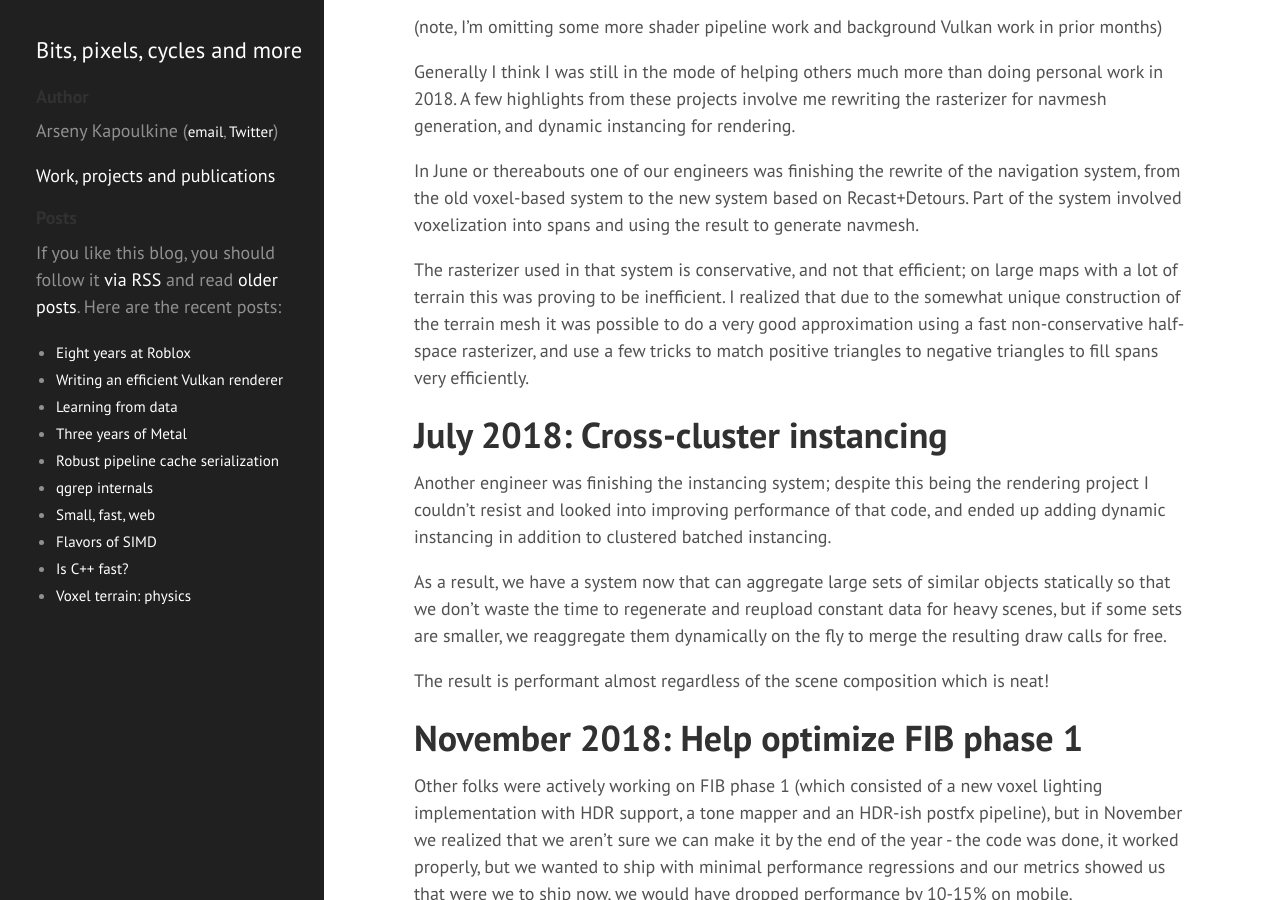
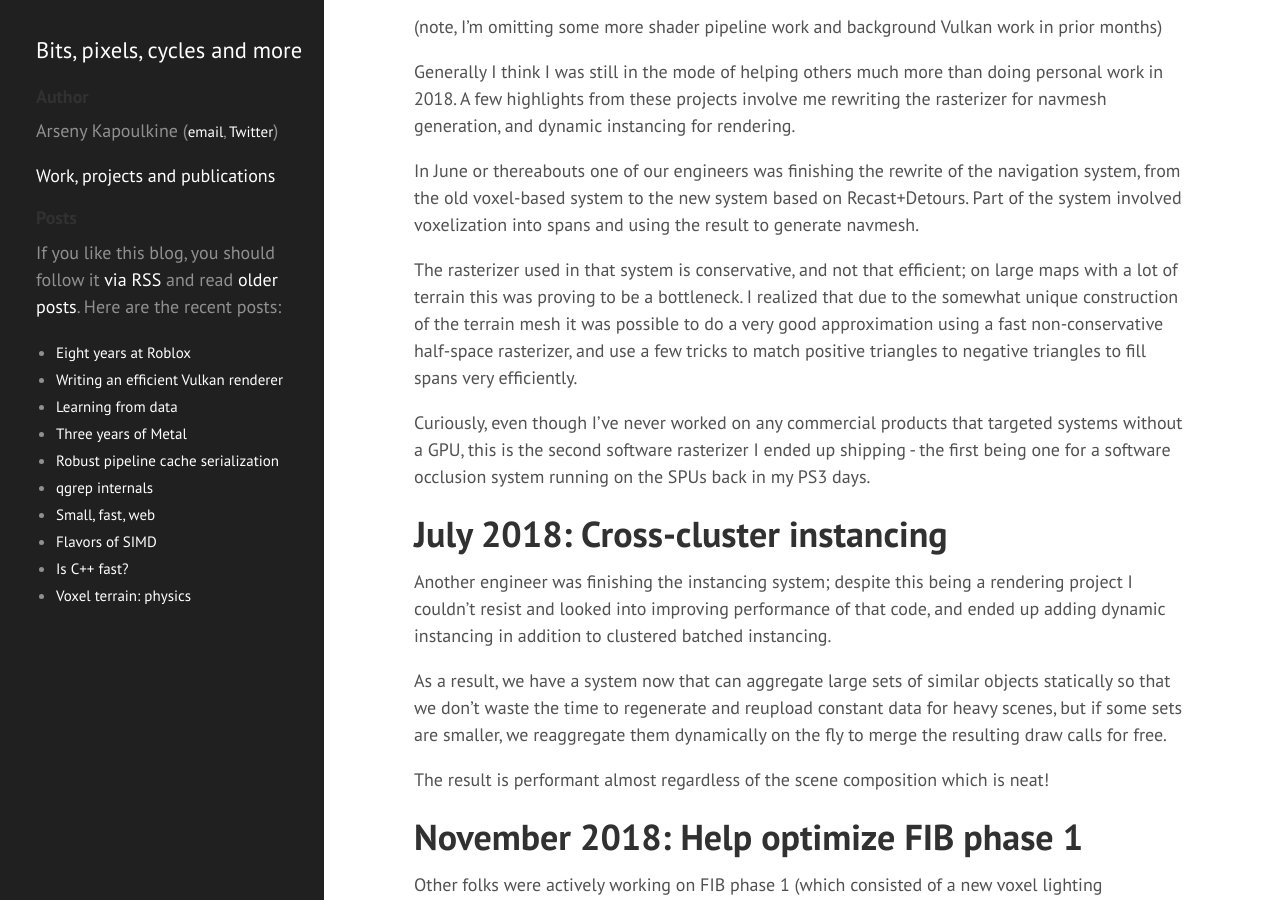
Before and after one commit to zeux/zeux.github.io, a Jekyll site: the page built from _posts/2020-08-02-eight-years-at-roblox.md, in a window 1280 px wide and 900 px high, scrolled down 35459 px. Built offline with Jekyll 4.4.1, drawn with Linux system fonts in a browser that asks for light colours.

Commit message:
minor tweaks

```diff
--- a/_posts/2020-08-02-eight-years-at-roblox.md
+++ b/_posts/2020-08-02-eight-years-at-roblox.md
@@ -528,11 +528,13 @@ Generally I think I was still in the mode of helping others much more than doing
 
 In June or thereabouts one of our engineers was finishing the rewrite of the navigation system, from the old voxel-based system to the new system based on Recast+Detours. Part of the system involved voxelization into spans and using the result to generate navmesh.
 
-The rasterizer used in that system is conservative, and not that efficient; on large maps with a lot of terrain this was proving to be inefficient. I realized that due to the somewhat unique construction of the terrain mesh it was possible to do a very good approximation using a fast non-conservative half-space rasterizer, and use a few tricks to match positive triangles to negative triangles to fill spans very efficiently.
+The rasterizer used in that system is conservative, and not that efficient; on large maps with a lot of terrain this was proving to be a bottleneck. I realized that due to the somewhat unique construction of the terrain mesh it was possible to do a very good approximation using a fast non-conservative half-space rasterizer, and use a few tricks to match positive triangles to negative triangles to fill spans very efficiently.
+
+Curiously, even though I've never worked on any commercial products that targeted systems without a GPU, this is the second software rasterizer I ended up shipping - the first being one for a software occlusion system running on the SPUs back in my PS3 days.
 
 # July 2018: Cross-cluster instancing
 
-Another engineer was finishing the instancing system; despite this being the rendering project I couldn't resist and looked into improving performance of that code, and ended up adding dynamic instancing in addition to clustered batched instancing.
+Another engineer was finishing the instancing system; despite this being a rendering project I couldn't resist and looked into improving performance of that code, and ended up adding dynamic instancing in addition to clustered batched instancing.
 
 As a result, we have a system now that can aggregate large sets of similar objects statically so that we don't waste the time to regenerate and reupload constant data for heavy scenes, but if some sets are smaller, we reaggregate them dynamically on the fly to merge the resulting draw calls for free.
 
```
